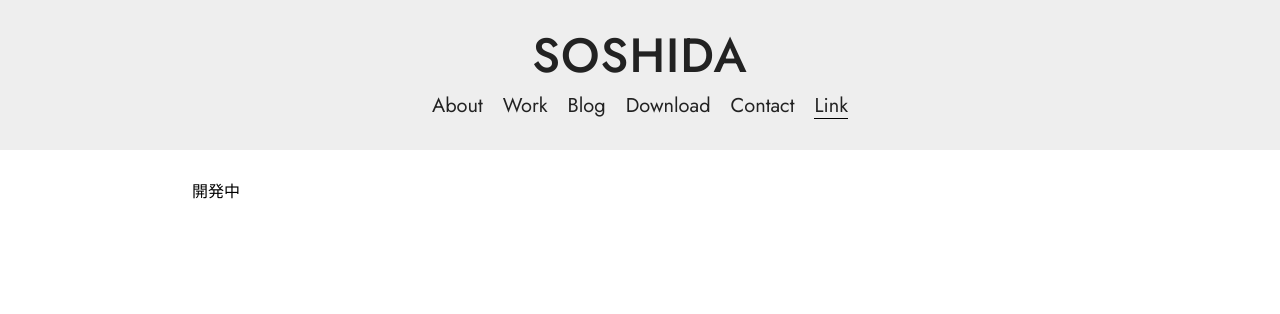
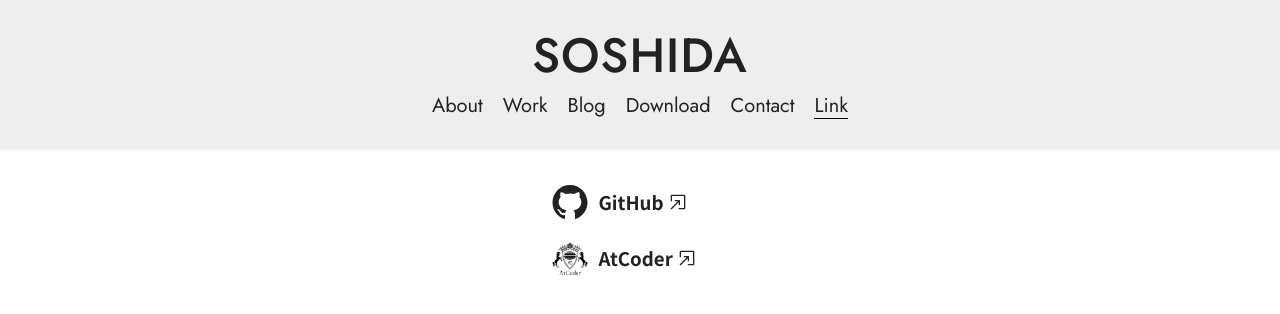
Before and after one commit to is1-coder/homepage, a Next.js app: page /link in a window 1280 px wide. Shown: the top 314 px of the page. Built offline with nearby package versions, Linux system fonts and the light colour scheme.

Commit message:
linkページの作成

```diff
--- a/src/app/link/page.tsx
+++ b/src/app/link/page.tsx
@@ -1,7 +1,57 @@
+import Link from "next/link";
 import React from "react";
+import Image from "next/image";
+import { AiFillGithub } from "react-icons/ai";
+import { RxOpenInNewWindow } from "react-icons/rx";
 
 const LinkPage = () => {
-  return <div>開発中</div>;
+  return (
+    <div style={{ width: "20%", margin: "0 auto" }}>
+      <Link
+        href="https://github.com/is1-coder"
+        target="_blank"
+        style={{
+          textDecoration: "none",
+          color: "#222",
+          marginBottom: "16px",
+          display: "flex",
+          alignItems: "center",
+        }}
+      >
+        <AiFillGithub size="40px" />
+        <h3 style={{ marginLeft: "8px" }}>GitHub</h3>
+        <RxOpenInNewWindow size="20px" style={{ marginLeft: "4px" }} />
+      </Link>
+
+      <Link
+        href="https://atcoder.jp/users/is1"
+        target="_blank"
+        style={{
+          textDecoration: "none",
+          color: "#222",
+          marginBottom: "16px",
+          display: "flex",
+          alignItems: "center",
+        }}
+      >
+        <Image
+          src="/images/link/logo_transparent.png"
+          alt={"atcoder-logo"}
+          height={40}
+          width={40}
+          style={{
+            pointerEvents: "none",
+            userSelect: "none",
+            MozUserSelect: "none",
+            WebkitUserSelect: "none",
+            msUserSelect: "none",
+          }}
+        />
+        <h3 style={{ marginLeft: "8px" }}>AtCoder</h3>
+        <RxOpenInNewWindow size="20px" style={{ marginLeft: "4px" }} />
+      </Link>
+    </div>
+  );
 };
 
 export default LinkPage;
--- a/src/app/page.tsx
+++ b/src/app/page.tsx
@@ -4,8 +4,9 @@ export default function Home() {
       <h2>開発中</h2>
       <p>コンテンツあり</p>
       <ul>
-        <li>about</li>
-        <li>blog</li>
+        <li>About</li>
+        <li>Blog</li>
+        <li>Link</li>
       </ul>
     </div>
   );
```
Also changed, not shown: public/images/link/logo_transparent.png (added).
